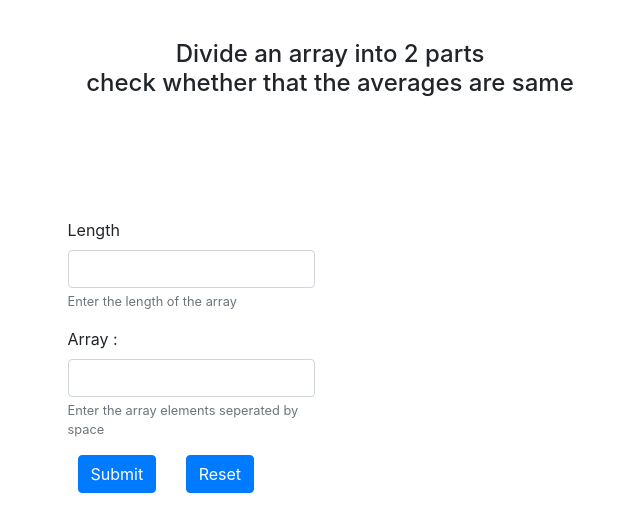
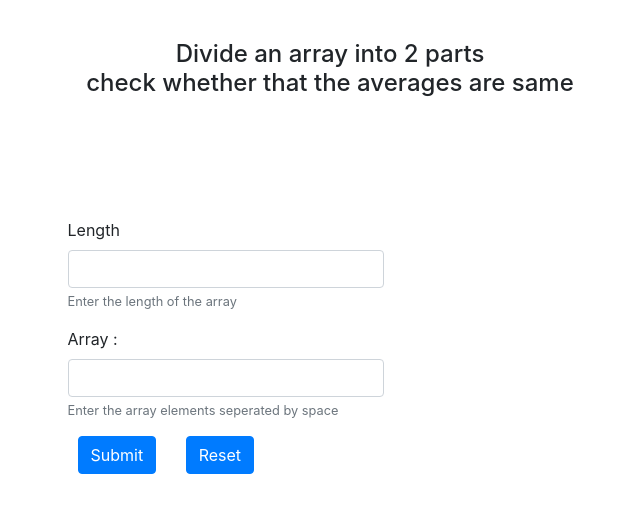
Before and after one commit to Karthikeyangeo/array-average, a plain HTML site: page index.html in a window 1280 px wide. Shown: the whole page, without its empty margins (310-950 px from the left). Drawn offline with nearby package versions, Linux system fonts and the light colour scheme.

Commit message:
Update index.html

```diff
--- a/index.html
+++ b/index.html
@@ -17,13 +17,13 @@
     <div class="container" id="maindiv">
         <h4 id="heading" class="text-center">Divide an array into 2 parts <br>check whether that the averages are same</h4>
         <form action="none" onsubmit="return false" id="myform" >
-            <div class="form-group mt-6 col-4">
+            <div class="form-group mt-6 col-5">
                 <label for="length">Length</label>
                 <input type="text" class="form-control" id="length">
                 <small id="guide" class="form-text text-muted">Enter the length of the array</small>
             </div>
 
-            <div class="form-group col-4">
+            <div class="form-group col-5">
                 <label for="array">Array :</label>
                 <input type="text" class="form-control" id="array">
                 <small id="guide" class="form-text text-muted">Enter the array elements seperated by space</small>
```
